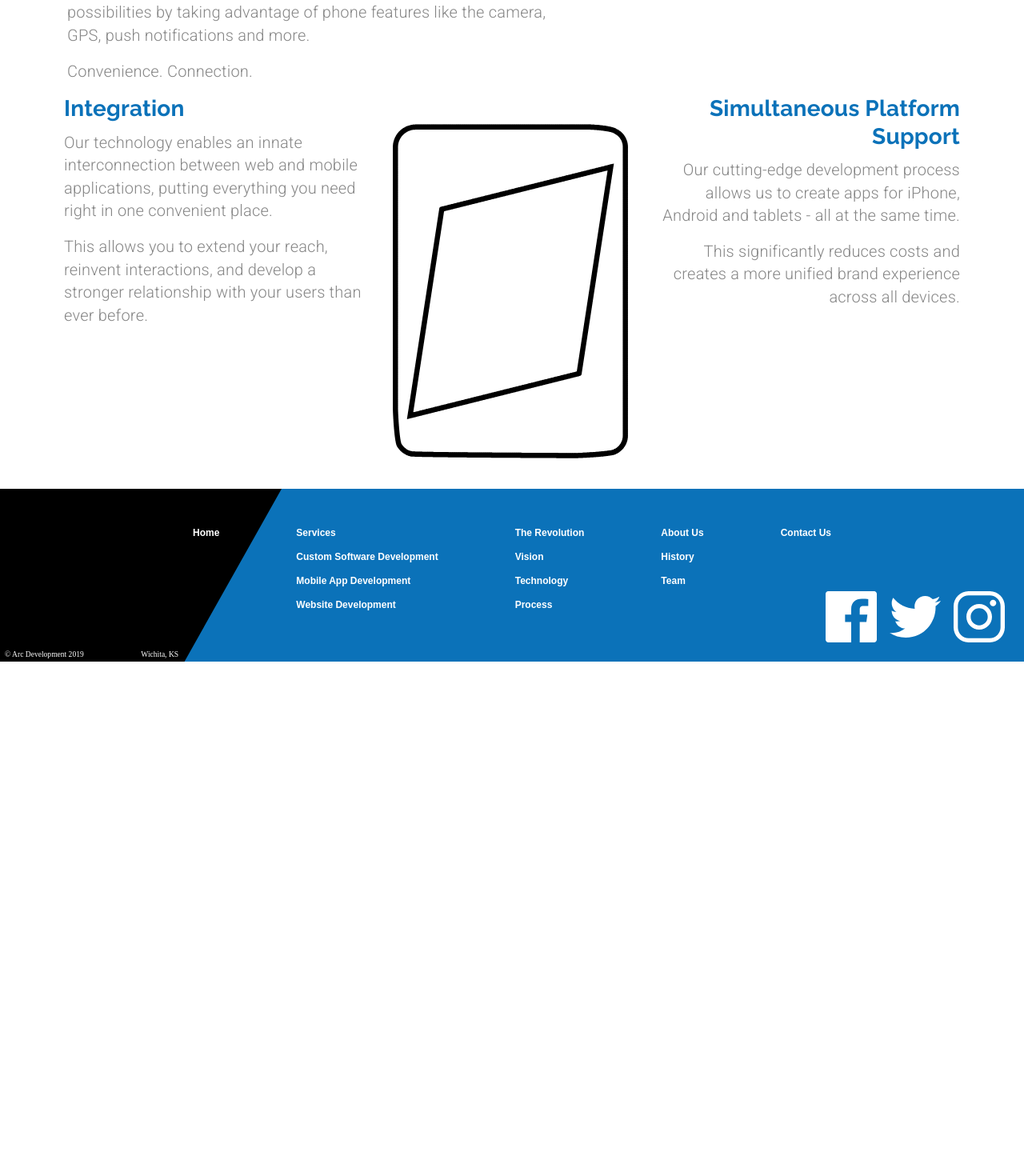
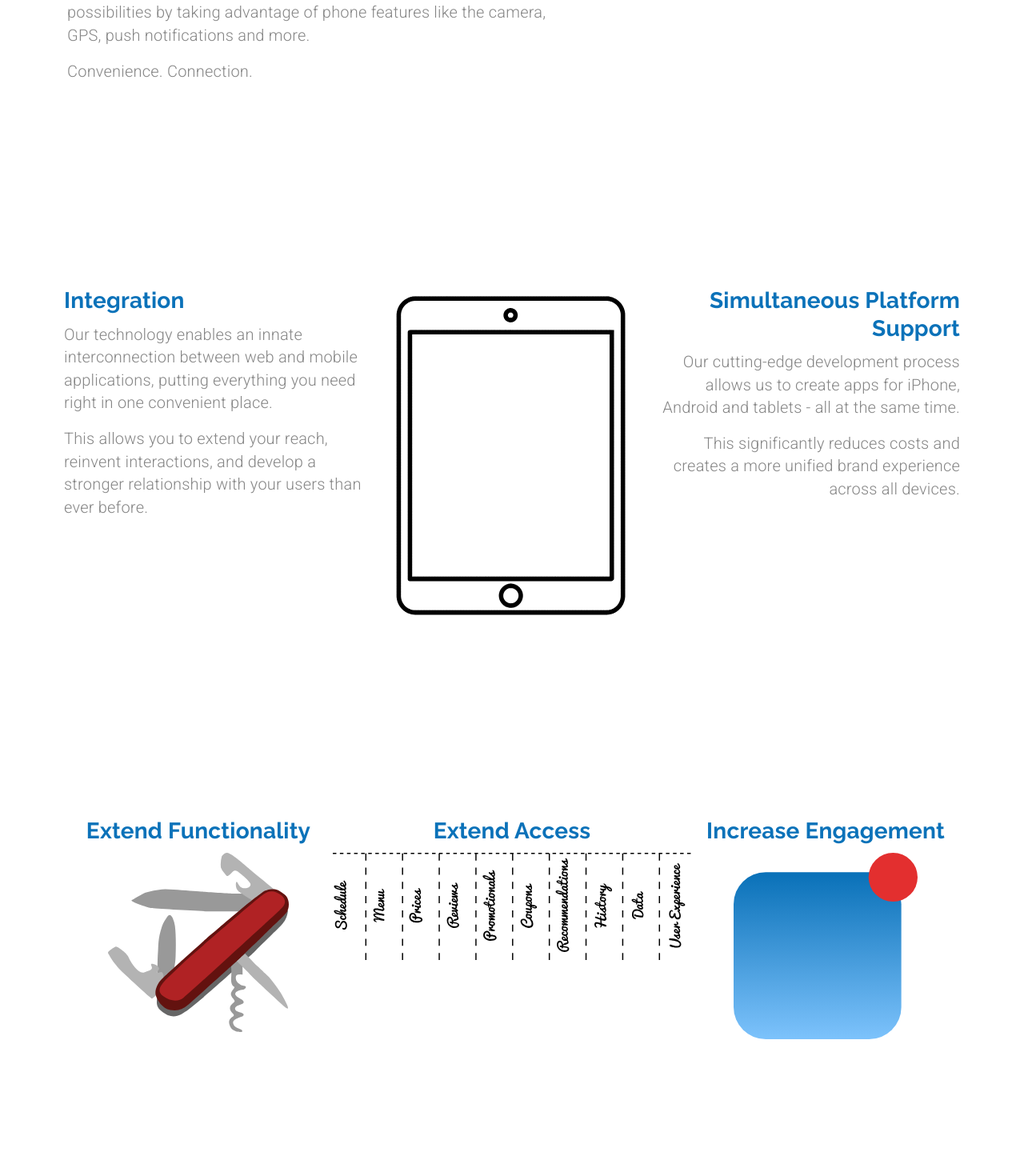
Before and after one commit to abdnadeem382/Arc-Development, a React (Create React App) app: page /mobileapps in a window 1280 px wide. Shown: the part 325-1790 px from the top of the page at 80% size. Before the commit the page ends 1152 px from the top, so only its background shows below. Built offline with nearby package versions, Linux system fonts and the light colour scheme.

Commit message:
Mobile Dev Page completed with responsiveness

```diff
--- /dev/null
+++ b/src/components/MobileDevPage/Icons.js
@@ -0,0 +1,49 @@
+import React from 'react'
+import {Grid, Typography, useTheme, useMediaQuery} from '@material-ui/core'
+import swiss from '../../assets/swissKnife.svg'
+import access from '../../assets/extendAccess.svg'
+import engagement from '../../assets/increaseEngagement.svg'
+
+function Icons() {
+    const theme = useTheme();
+    const matchesMD = useMediaQuery(theme.breakpoints.down('md'));
+    const matchesXS = useMediaQuery(theme.breakpoints.down('xs'));
+
+
+    return (
+        <>
+        <Grid item container direction='column' alignItems='center' md>
+            <Grid item>
+                <Typography align='center' variant='h4' gutterBottom>
+                    Extend Functionality
+                </Typography>
+            </Grid>
+            <Grid item>
+                <img src={swiss} alt='swiss army knife'/>
+            </Grid>
+        </Grid>
+        <Grid item container direction='column' alignItems='center' md style={{marginTop: matchesMD ? "10em" : 0, marginBottom: matchesMD ? '10em' : 0 }}>
+            <Grid item>
+                <Typography align='center' variant='h4' gutterBottom>
+                    Extend Access
+                </Typography>
+            </Grid>
+            <Grid item>
+                <img src={access} alt='tear-one-off sign' style={{maxWidth: matchesXS ? "22em" : "28em"}}/>
+            </Grid>
+        </Grid>
+        <Grid item container direction='column' alignItems='center' md>
+            <Grid item>
+                <Typography align='center' variant='h4' gutterBottom>
+                    Increase Engagement
+                </Typography>
+            </Grid>
+            <Grid item>
+                <img src={engagement} alt='app with notification'/>
+            </Grid>
+        </Grid>
+        </>
+    )
+}
+
+export default Icons
--- a/src/components/MobileDevPage/Integration.js
+++ b/src/components/MobileDevPage/Integration.js
@@ -2,13 +2,11 @@
 import Lottie from 'react-lottie'
 import integrationAnimation from '../../animations/integrationAnimation/data.json'
 import {Grid, Typography, useTheme, useMediaQuery} from '@material-ui/core'
-import useStyles from './styles'
 
 
 function Integration() {
-    const classes = useStyles();
+
     const theme = useTheme();
-    const matchesMD = useMediaQuery(theme.breakpoints.down('md'));
     const matchesSM = useMediaQuery(theme.breakpoints.down('sm'));
 
     const defaultOptions = {
@@ -24,25 +22,25 @@
         <>
         <Grid item container direction='column' md>
             <Grid item>
-                        <Typography variant='h4' gutterBottom>
+                <Typography align={matchesSM ? "center" : undefined} variant='h4' gutterBottom>
                     Integration
                 </Typography>
             </Grid>
             <Grid item>
-                        <Typography variant='body2' paragraph>
+                <Typography align={matchesSM ? "center" : undefined} variant='body2' paragraph>
                     Our technology enables an innate interconnection between web and mobile applications, putting everything
                     you need right in one convenient place.
                 </Typography>
             </Grid>
             <Grid item>
-                        <Typography variant='body2' paragraph>
+                <Typography align={matchesSM ? "center" : undefined} variant='body2' paragraph>
                     This allows you to extend your reach, reinvent interactions, and develop a stronger relationship
                     with your users than ever before.
                 </Typography>
             </Grid>
         </Grid>
         <Grid item md>
-                    <Lottie options={defaultOptions}/>
+            <Lottie options={defaultOptions} style={{maxWidth: "20em"}}/>
         </Grid>
         </>
     )
--- a/src/components/MobileDevPage/MobileDevPage.js
+++ b/src/components/MobileDevPage/MobileDevPage.js
@@ -6,11 +6,14 @@
 import useStyles from './styles'
 import Integration from './Integration'
 import PlatformSupport from './PlatformSupport'
+import Icons from './Icons'
+import CallToAction from '../UI/CallToAction/CallToAction'
 
-function MobileDevPage({setSelectedIndex}) {
+function MobileDevPage({setSelectedIndex, setValue}) {
     const classes = useStyles();
     const theme = useTheme();
     const matchesMD = useMediaQuery(theme.breakpoints.down('md'));
+    const matchesSM = useMediaQuery(theme.breakpoints.down('sm'));
     const matchesXS = useMediaQuery(theme.breakpoints.down('xs'));
 
 
@@ -56,9 +59,15 @@
                     </Grid>
                 </Hidden>
             </Grid>
-                <Grid item container direction='row' className={classes.rowContainer} >
+                <Grid item container direction={matchesSM ? "column" : 'row'} style={{marginTop: "15em", marginBottom: "15em"}} className={classes.rowContainer} >
                     <Integration/>
                     <PlatformSupport/>
+                </Grid>
+                <Grid item container direction={matchesMD ? "column" : 'row'}  style={{ marginBottom: "15em"}} className={classes.rowContainer}>
+                    <Icons/>
+                </Grid>
+                <Grid item>
+                    <CallToAction setValue={setValue}/>
                 </Grid>
         </Grid>
     )
--- a/src/components/MobileDevPage/PlatformSupport.js
+++ b/src/components/MobileDevPage/PlatformSupport.js
@@ -1,5 +1,4 @@
 import React from 'react'
-import Lottie from 'react-lottie'
 import integrationAnimation from '../../animations/integrationAnimation/data.json'
 import {Grid, Typography, useTheme, useMediaQuery} from '@material-ui/core'
 import useStyles from './styles'
@@ -11,36 +10,27 @@
     const matchesMD = useMediaQuery(theme.breakpoints.down('md'));
     const matchesSM = useMediaQuery(theme.breakpoints.down('sm'));
 
-    const defaultOptions = {
-        loop: true,
-        autoplay: false,
-        animationData: integrationAnimation,
-        rendererSettings: {
-        preserveAspectRatio: 'xMidYMid slice'
-        }
-    };
+    return (
 
-    return (
-        <Grid item container className={classes.itemContainer} direction={matchesSM ? "column" : 'row'} style={{marginBottom: matchesMD ? "15em": 0}} md>
         <Grid item container direction='column' md>
             <Grid item>
-                        <Typography align='right' variant='h4' gutterBottom>
+                <Typography  align={matchesSM ? "center" : 'right'} variant='h4' gutterBottom>
                     Simultaneous Platform Support
                 </Typography>
             </Grid>
             <Grid item>
-                        <Typography align='right' variant='body2' paragraph>
+                <Typography align={matchesSM ? "center" : 'right'} variant='body2' paragraph>
                     Our cutting-edge development process allows us to create apps for iPhone, Android and tablets
                     - all at the same time.
                 </Typography>
             </Grid>
             <Grid item>
-                        <Typography align='right' variant='body2' paragraph>
+                <Typography align={matchesSM ? "center" : 'right'} variant='body2' paragraph>
                     This significantly reduces costs and creates a more unified brand experience across all devices.
                 </Typography>
             </Grid>
         </Grid>
-                </Grid>
+
     )
 }
 
```
Lines whose indentation alone changed are shown as unchanged.
